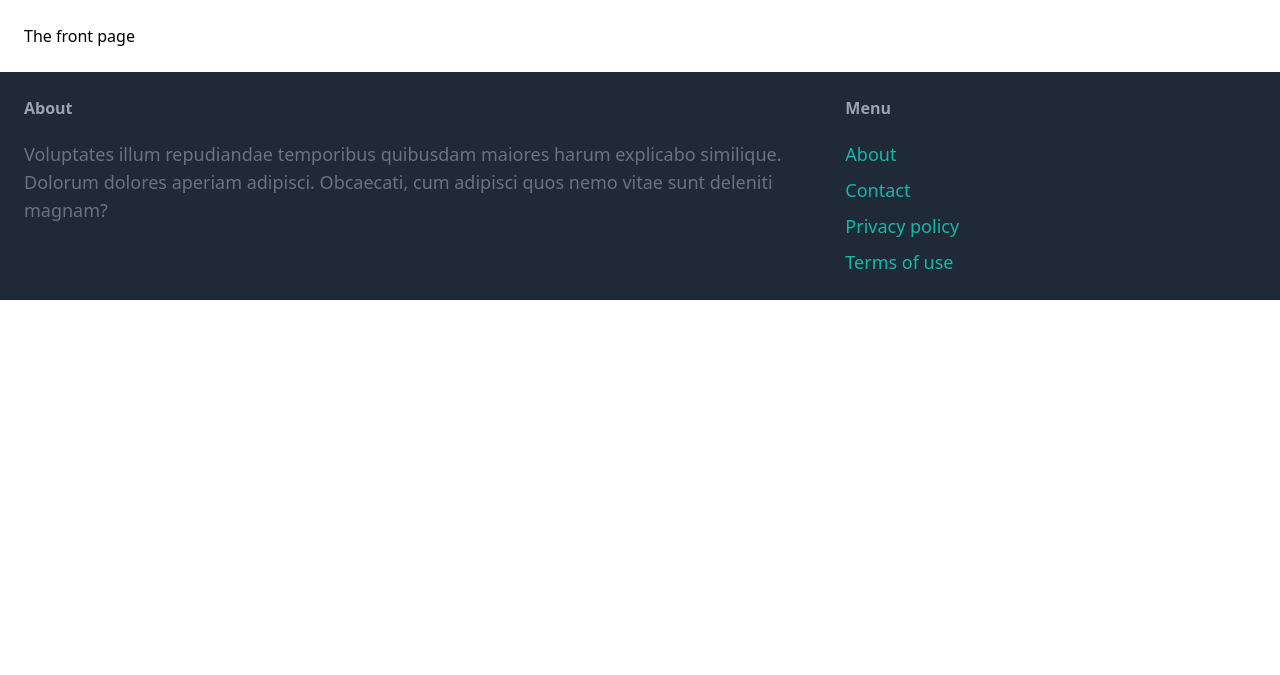
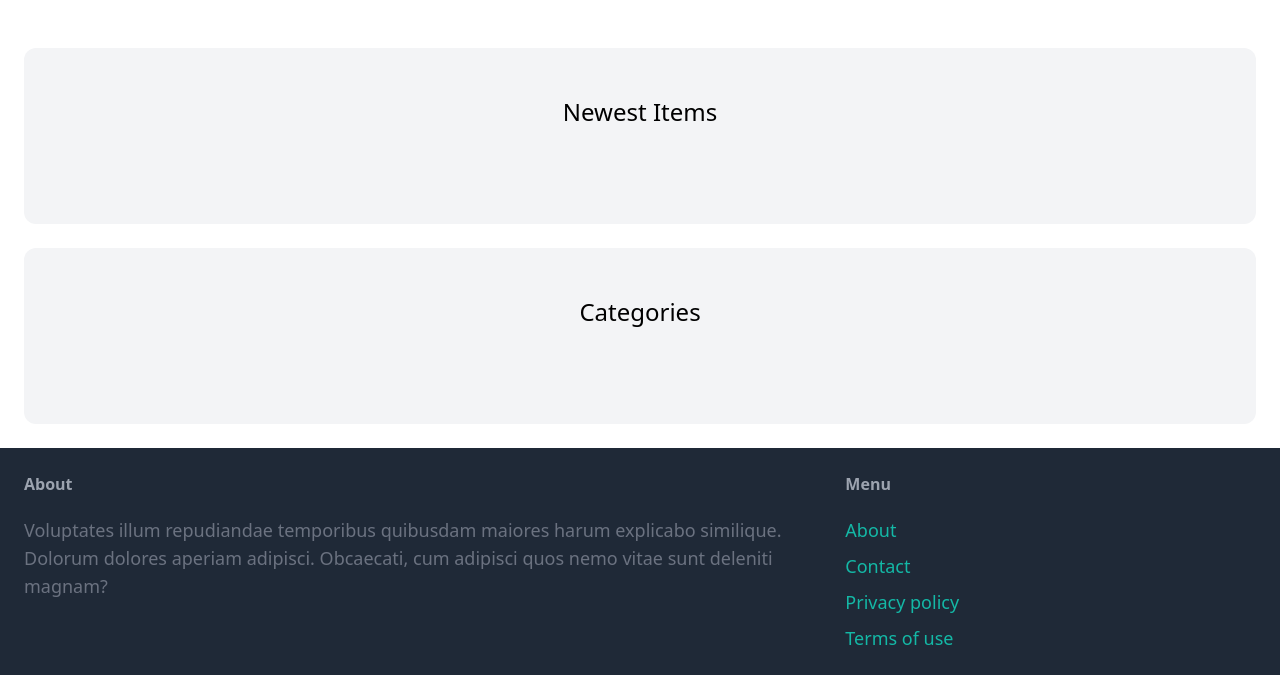
Before and after one commit to jcromerohdz/Puddle-App, a Django app: page / in a window 1280 px wide. Shown: the part 77-752 px from the top of the page. Run offline with Django 4.2, Linux system fonts and the light colour scheme; data that the repository does not hold is empty; some libraries are stand-ins or nearby versions.

Commit message:
Setting up MEDIA folder for images and adding categories and items to database for displaying on the index page

```diff
--- a/puddle/core/templates/core/base.html
+++ b/puddle/core/templates/core/base.html
@@ -21,9 +21,12 @@
   </nav>
 
 
-  {% block content %}
 
-  {% endblock content %}
+  <div class="px-6 py-6">
+    {% block content %}
+    {% endblock content %}
+  </div>
+
 
   <footer class="py-6 px-6 flex justify-between bg-gray-800">
     <div class="w-2/3 pr-10">
--- a/puddle/core/templates/core/index.html
+++ b/puddle/core/templates/core/index.html
@@ -3,7 +3,41 @@
 {% block title %}Welcome{% endblock %}
 
 {% block content %}
-  <div class="px-6 py-6">
-    <h1>The front page</h1>
+  <div class="mt-6 px-6 py-12 bg-gray-100 rounded-xl">
+    <h2 class="mb-12 text-2xl text-center">Newest Items</h2>
+
+    <div class="grid grid-cols-3 gap-3">
+      {%for item in items %}
+        <div >
+          <a href="#">
+            <div >
+              <img src="{{ item.image.url }}" alt="" class="rounded-t-xl">
+            </div>
+            <div class="p-6 bg-stone-200 rounded-b-xl">
+              <h2 class="text-2xl">{{ item.name }}</h2>
+              <p class="text-gray-400">{{ item.price }}</p>
+            </div>
+          </a>
+        </div>
+      {%endfor %}
+    </div>
+
+  </div>
+
+  <div class="mt-6 px-6 py-12 bg-gray-100 rounded-xl">
+    <h2 class="mb-12 text-2xl text-center">Categories</h2>
+
+    <div class="grid grid-cols-3 gap-3">
+      {% for category in categories %}
+        <div >
+          <a href="#">
+            <div class="p-6 bg-stone-200 rounded-xl">
+              <h2 class="text-2xl">{{ category.name }}</h2>
+              <p class="text-gray-400">{{ category.items.count }} items</p>
+            </div>
+          </a>
+        </div>
+      {% endfor %}
+    </div>
   </div>
 {% endblock content %}
--- a/puddle/core/views.py
+++ b/puddle/core/views.py
@@ -1,7 +1,15 @@
 from django.shortcuts import render
 
+from item.models import Category, Item
+
 def index(request):
-    return render(request, 'core/index.html')
+    items = Item.objects.filter(is_sold=False)[0:10]
+    categories = Category.objects.all()
+    context = {
+        'items': items,
+        'categories': categories
+    }
+    return render(request, 'core/index.html', context)
 
 
 def contact(request):
--- a/puddle/item/admin.py
+++ b/puddle/item/admin.py
@@ -1,5 +1,6 @@
 from django.contrib import admin
 
-from .models import Category
+from .models import Category, Item
 
 admin.site.register(Category)
+admin.site.register(Item)
--- a/puddle/puddle/settings.py
+++ b/puddle/puddle/settings.py
@@ -119,6 +119,9 @@ USE_TZ = True
 # https://docs.djangoproject.com/en/4.1/howto/static-files/
 
 STATIC_URL = 'static/'
+MEDIA_URL = 'media/'
+
+MEDIA_ROOT = BASE_DIR / 'media'
 
 # Default primary key field type
 # https://docs.djangoproject.com/en/4.1/ref/settings/#default-auto-field
--- a/puddle/puddle/urls.py
+++ b/puddle/puddle/urls.py
@@ -1,3 +1,5 @@
+from django.conf import settings
+from django.conf.urls.static import static
 from django.contrib import admin
 from django.urls import path
 
@@ -7,4 +9,4 @@ urlpatterns = [
     path('', index, name='index'),
     path('contact/', contact, name='contact'),
     path('admin/', admin.site.urls),
-]
+] + static(settings.MEDIA_URL, document_root=settings.MEDIA_ROOT)
```
Also changed, not shown: puddle/item/models.py (+15 -1 lines), puddle/item/migrations/0002_alter_category_options_item.py (added).
